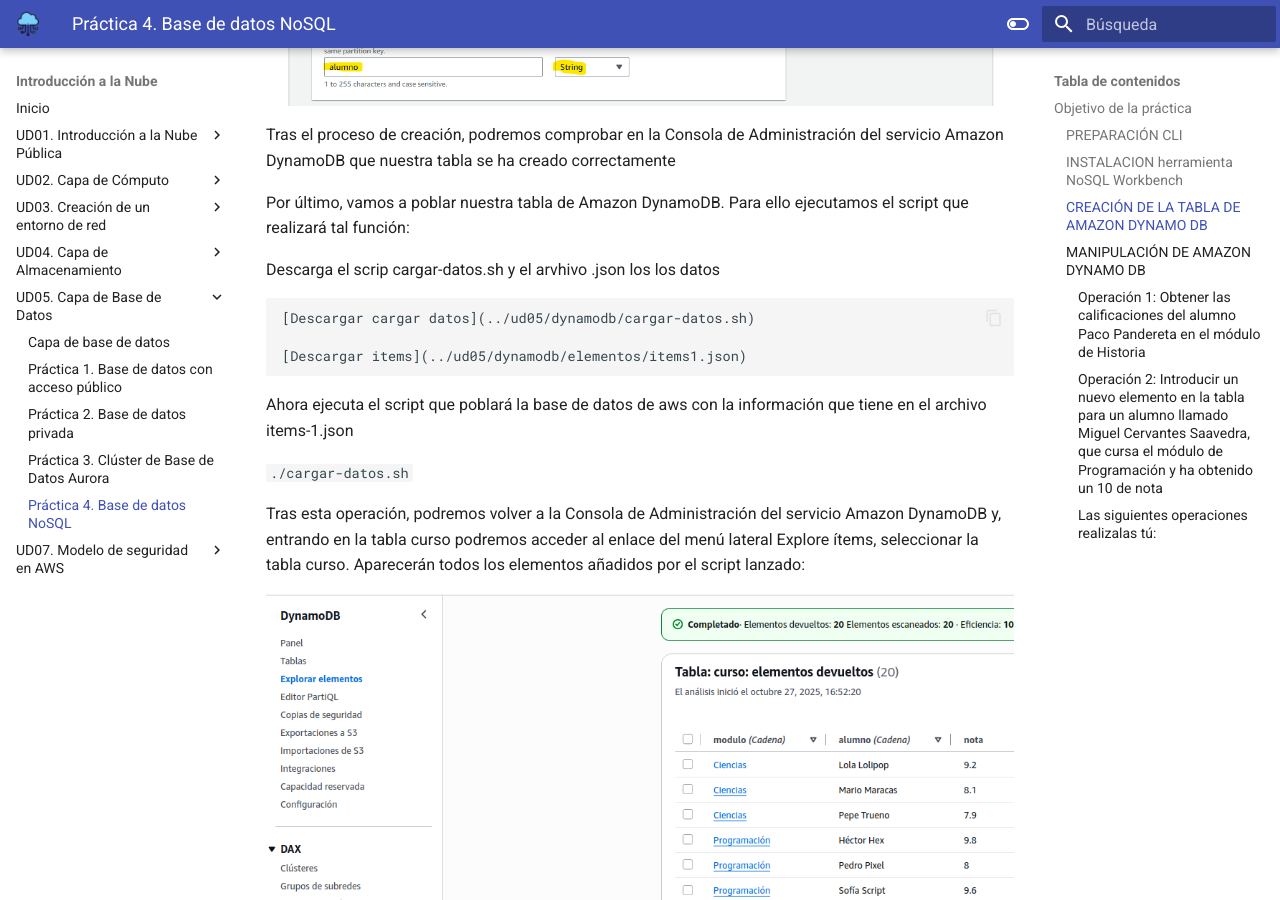
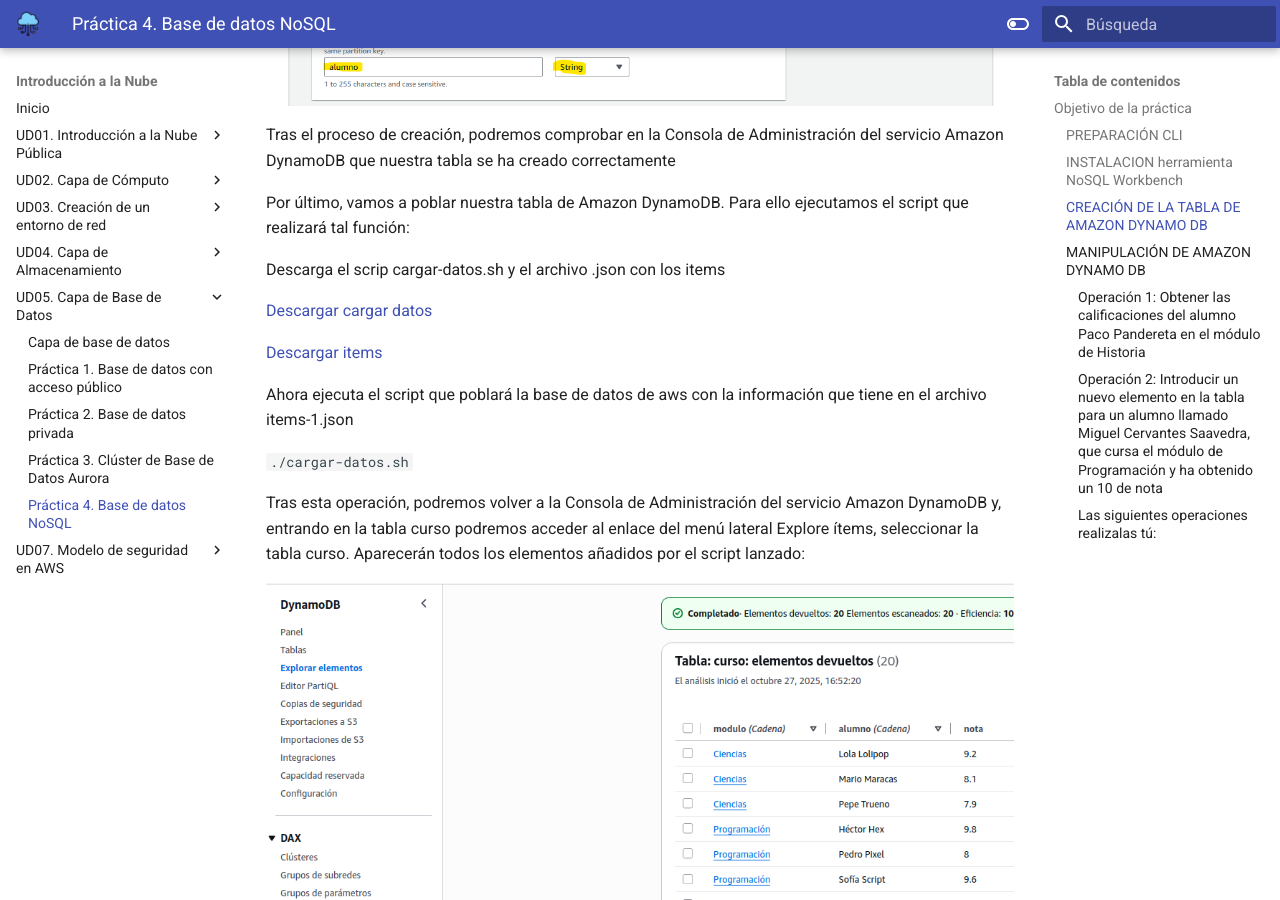
Before and after one commit to IES-CAMP-DE-MORVEDRE/optativa-cloud, an MkDocs documentation site: the page built from docs/ud05/bdpractica04.md, in a window 1280 px wide and 900 px high, scrolled down 1903 px. Built offline with MkDocs 1.6.1 and Material for MkDocs 9.7.7, drawn with Linux system fonts in a browser that asks for light colours; some of the changed text lies outside the part shown.

Commit message:
Fix typos and update download links in documentation

````diff
--- a/docs/ud05/bdpractica04.md
+++ b/docs/ud05/bdpractica04.md
@@ -50,14 +50,11 @@
 
 Por último, vamos a poblar nuestra tabla de Amazon DynamoDB. Para ello ejecutamos el script que realizará tal función:
 
-Descarga el scrip cargar-datos.sh y el arvhivo .json los los datos
+Descarga el scrip cargar-datos.sh y el archivo .json con los items
 
-```
-[Descargar cargar datos](../ud05/dynamodb/cargar-datos.sh)
+[Descargar cargar datos](./dynamodb/cargar-datos.sh)
 
-[Descargar items](../ud05/dynamodb/elementos/items1.json)
-
-```
+[Descargar items](./dynamodb/elementos/items1.json)
 
 Ahora ejecuta el script que poblará la base de datos de aws con la información que tiene en el archivo items-1.json
 
````
